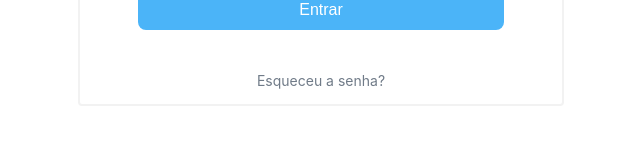
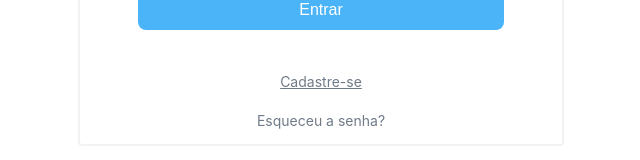
Before and after one commit to EduardoPSRodrigues/Curso-Vue-Js, a Vue app in the folder Clone Instagram VueJS/: page / in a window 1280 px wide. Shown: the part 372-532 px from the top of the page, without its empty margins (319-959 px from the left). Built offline with nearby package versions, Linux system fonts and the light colour scheme.

Commit message:
Finalização da tela de Login

```diff
--- a/Clone Instagram VueJS/src/components/Login/LoginInstagram.vue
+++ b/Clone Instagram VueJS/src/components/Login/LoginInstagram.vue
@@ -15,9 +15,7 @@
       <input
       type="password"
       placeholder="Senha"
-      v-model="password"
-      >
-
+      v-model="password" >
     </div>
 
     <button type="submit">Entrar</button>
@@ -29,8 +27,11 @@
       </ul>
     </div>
 
+    <p><router-link to="/cadastro">Cadastre-se</router-link></p>
+
     <a id="esqueceu-senha">Esqueceu a senha?</a>
     <span id="imagem-carregando" hidden></span>
+
   </form>
 </template>
 
@@ -56,6 +57,9 @@ export default {
       if (!this.email) this.errorInputEmail = 'Digite um e-mail válido.'
       if (!this.password) this.errorInputPassword = 'Senha incorreta.'
 
+      if (!this.errorInputEmail && !this.errorInputPassword) {
+        this.$router.push('/home')
+      }
     }
   },
 }
@@ -71,7 +75,6 @@ export default {
   margin: 4px;
 
 }
-
 .form-login {
   margin: 0 auto;
   width: 40%;
@@ -155,5 +158,9 @@ a {
 * button :disabled="!email && !password"  vai deixar o botão desabilitado até esses campos terem informação.
 * Como esse código é um componente, tem que importar ele no APP.vue, registrar em export default {
   components:{LoginInstagram}, e colocar a tag no HTML.
-}
+* <p><router-link to="/cadastro">Cadastre-se</router-link></p> significa que dentro da tag p estou colocando um link
+  para quando clicar na palavra Cadastre-se, o usuário ir para a tela de cadastro, coloca sempre o nome do patch que foi
+  configurado no router
+* Dentro de uma função no methods, para ser direcionado a outra tela usa-se this.$router.push('/home'), dentro das aspas
+  coloca o path para ser direcionado
 -->
```
